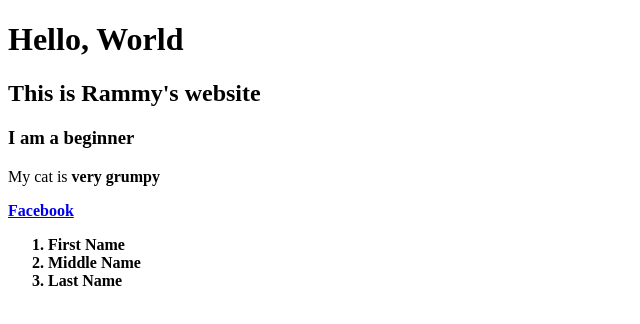
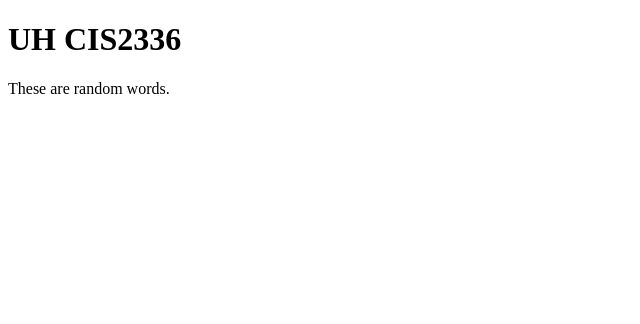
Before and after one commit to RammyYousef/CIS2336, a plain HTML site: page index.html in a window 1280 px wide. Shown: the whole page, without its empty margins (0-640 px from the left). Drawn offline with Linux system fonts and the light colour scheme.

Commit message:
Add files via upload

```diff
--- a/index.html
+++ b/index.html
@@ -1,18 +1,12 @@
 <!doctype html>
 <html>
- <head>
-  <title>My First Web App</title>
- </head>
- <body>
-  <h1>Hello, World</h1>
-  <h2>This is Rammy's website</h2>
-  <h3>I am a beginner</h3>
-  <p>My cat is <strong>very grumpy</p>
-   <a href="https://www.facebook.com/profile.php?id=100010976200552">Facebook</a>
-   <ol>
-    <li>First Name</li>
-    <li>Middle Name</li>
-    <li>Last Name</li>
-  </ol>
-</body>
+  <head>
+   <title>Rammy Yousef</title>
+  </head>
+
+  <body>
+  <h1>UH CIS2336</h1>
+
+  <p>These are random words.</p>
+  </body>
 </html>
```
